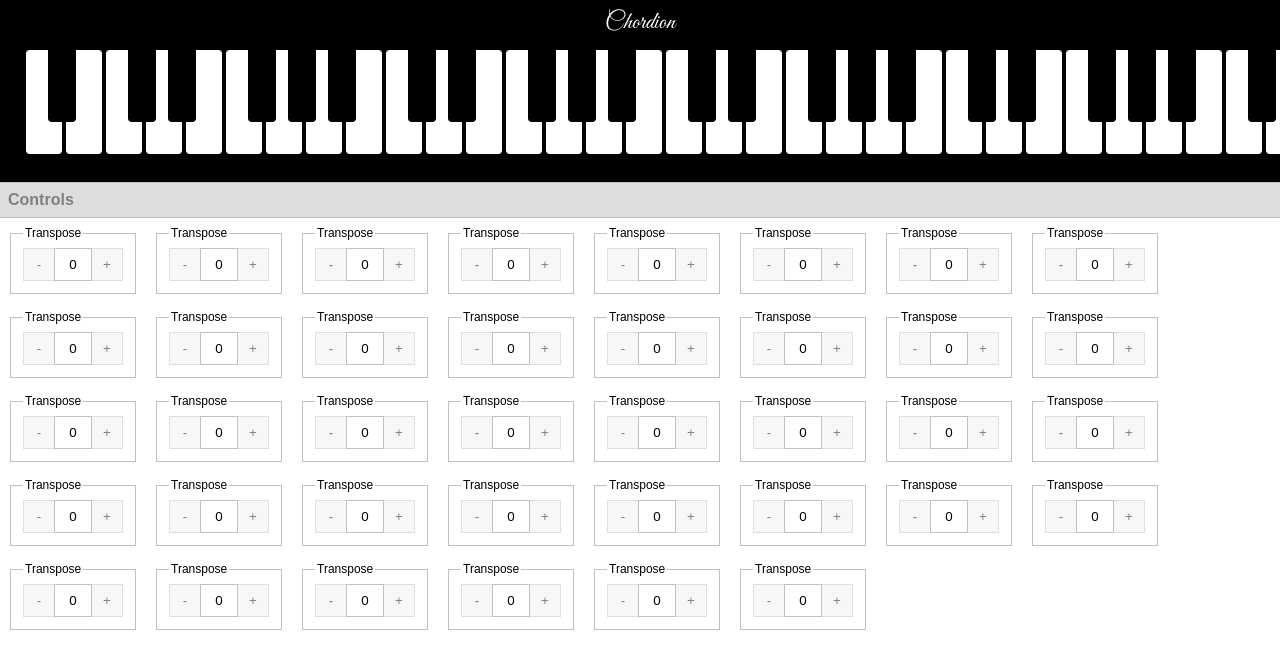
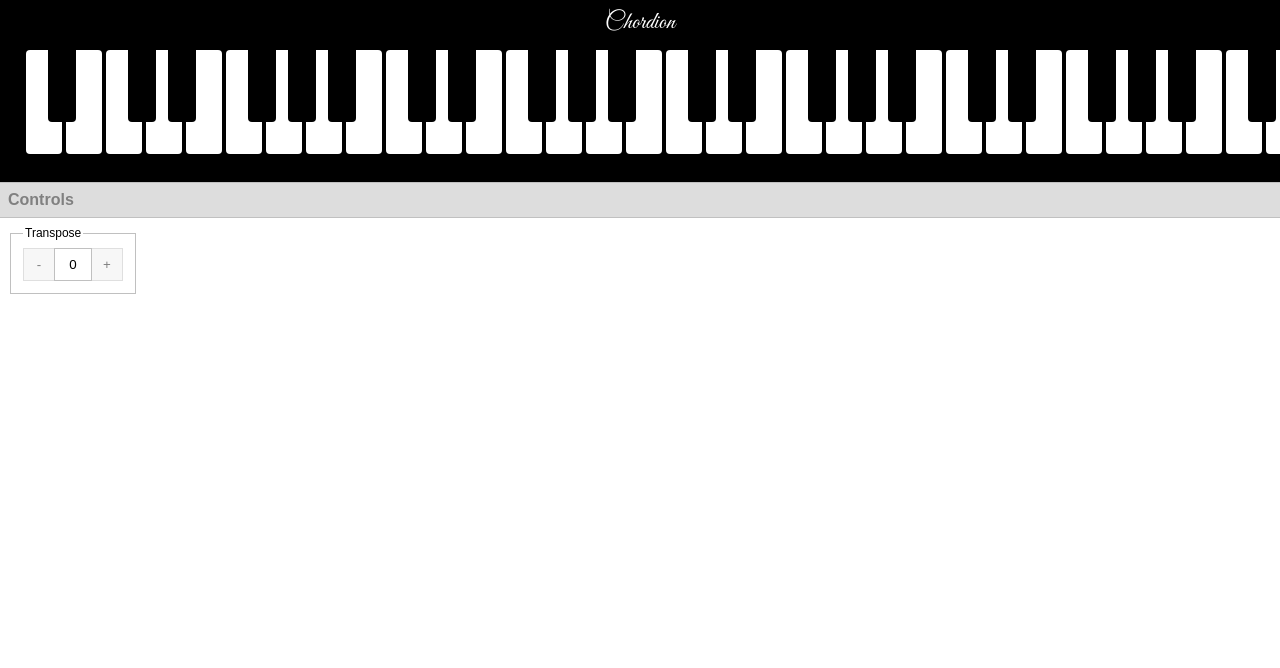
Before and after one commit to M9J/chordion, an Angular app: page / in a window 1280 px wide. Shown: the top 668 px of the page. Built offline with nearby package versions, Linux system fonts and the light colour scheme.

Commit message:
Minor fixes, updated build

```diff
--- a/package.json
+++ b/package.json
@@ -6,7 +6,8 @@
     "start": "ng serve",
     "build": "ng build",
     "watch": "ng build --watch --configuration development",
-    "test": "ng test"
+    "test": "ng test",
+    "dbuild": "ng build --base-href 'https://m9j.github.io/chordion/' --output-path 'docs'"
   },
   "private": true,
   "dependencies": {
--- a/src/app/app.component.html
+++ b/src/app/app.component.html
@@ -6,42 +6,5 @@
   <div class="chordion-header">Controls</div>
   <div class="chordion-controls">
     <ui-transpose></ui-transpose>
-    <ui-transpose></ui-transpose>
-    <ui-transpose></ui-transpose>
-    <ui-transpose></ui-transpose>
-    <ui-transpose></ui-transpose>
-    <ui-transpose></ui-transpose>
-    <ui-transpose></ui-transpose>
-    <ui-transpose></ui-transpose>
-    <ui-transpose></ui-transpose>
-    <ui-transpose></ui-transpose>
-    <ui-transpose></ui-transpose>
-    <ui-transpose></ui-transpose>
-    <ui-transpose></ui-transpose>
-    <ui-transpose></ui-transpose>
-    <ui-transpose></ui-transpose>
-    <ui-transpose></ui-transpose>
-    <ui-transpose></ui-transpose>
-    <ui-transpose></ui-transpose>
-    <ui-transpose></ui-transpose>
-    <ui-transpose></ui-transpose>
-    <ui-transpose></ui-transpose>
-    <ui-transpose></ui-transpose>
-    <ui-transpose></ui-transpose>
-    <ui-transpose></ui-transpose>
-    <ui-transpose></ui-transpose>
-    <ui-transpose></ui-transpose>
-    <ui-transpose></ui-transpose>
-    <ui-transpose></ui-transpose>
-    <ui-transpose></ui-transpose>
-    <ui-transpose></ui-transpose>
-    <ui-transpose></ui-transpose>
-    <ui-transpose></ui-transpose>
-    <ui-transpose></ui-transpose>
-    <ui-transpose></ui-transpose>
-    <ui-transpose></ui-transpose>
-    <ui-transpose></ui-transpose>
-    <ui-transpose></ui-transpose>
-    <ui-transpose></ui-transpose>
   </div>
 </div>
```
Also changed, not shown: 5 other files (tests, documents, lock files or other folders).
